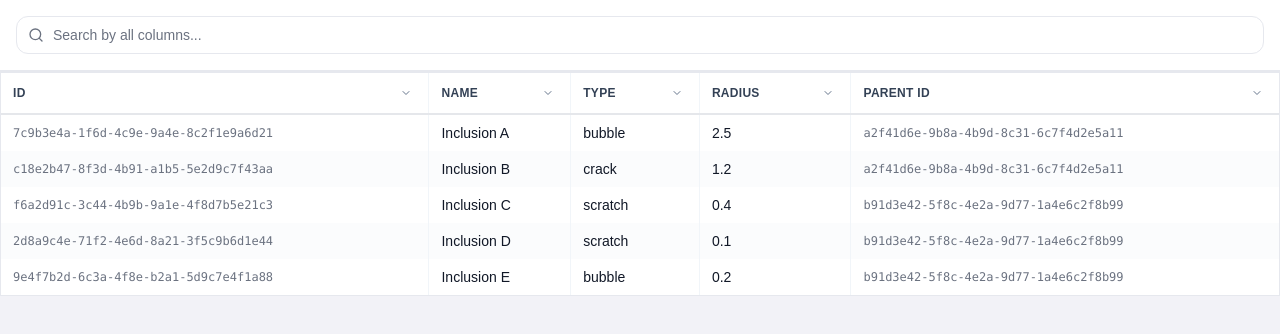
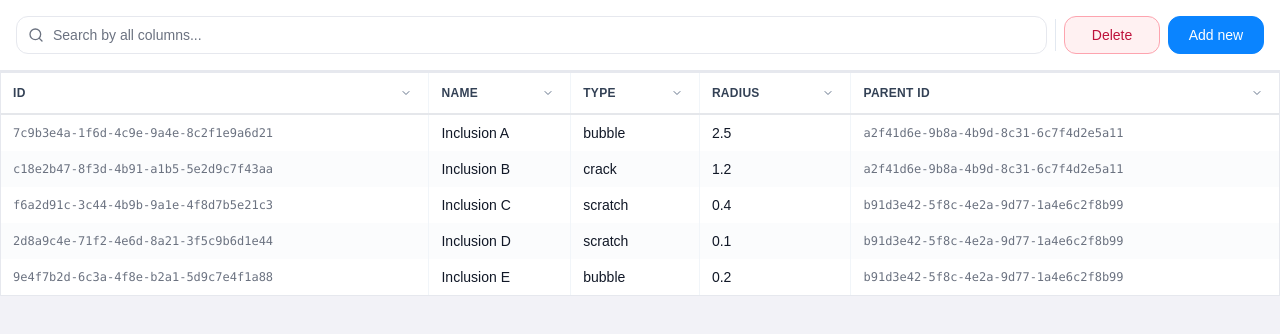
Before and after one commit to ssendns/corning-task, a React (Vite) app: page / in a window 1280 px wide. Shown: the top 334 px of the page. Built offline with nearby package versions, Linux system fonts and the light colour scheme.

Commit message:
add active buttons

```diff
--- a/src/components/Header.tsx
+++ b/src/components/Header.tsx
@@ -12,11 +12,30 @@ function Header({ search, onSearchChange, selectedColumns }: HeaderProps) {
 
   return (
     <header className="w-full border-b-2 border-app-border bg-white px-4 py-4 shadow-sm">
-      <SearchBar
-        search={search}
-        onSearchChange={onSearchChange}
-        placeholder={`Search by ${selectedLabel.toLowerCase()}...`}
-      />
+      <div className="flex flex-col gap-2 sm:flex-row sm:items-center">
+        <div className="min-w-0 flex-1">
+          <SearchBar
+            search={search}
+            onSearchChange={onSearchChange}
+            placeholder={`Search by ${selectedLabel.toLowerCase()}...`}
+          />
+        </div>
+        <div className="h-px w-full bg-slate-200 sm:h-8 sm:w-px" />
+        <div className="flex items-center gap-2">
+          <button
+            type="button"
+            className="min-w-24 rounded-xl border border-rose-300 bg-rose-50 px-3 py-2 text-sm font-medium text-rose-700 transition hover:bg-rose-100"
+          >
+            Delete
+          </button>
+          <button
+            type="button"
+            className="min-w-24 rounded-xl border border-app-accent bg-app-accent px-3 py-2 text-sm font-medium text-white transition hover:opacity-90"
+          >
+            Add new
+          </button>
+        </div>
+      </div>
     </header>
   )
 }
```
